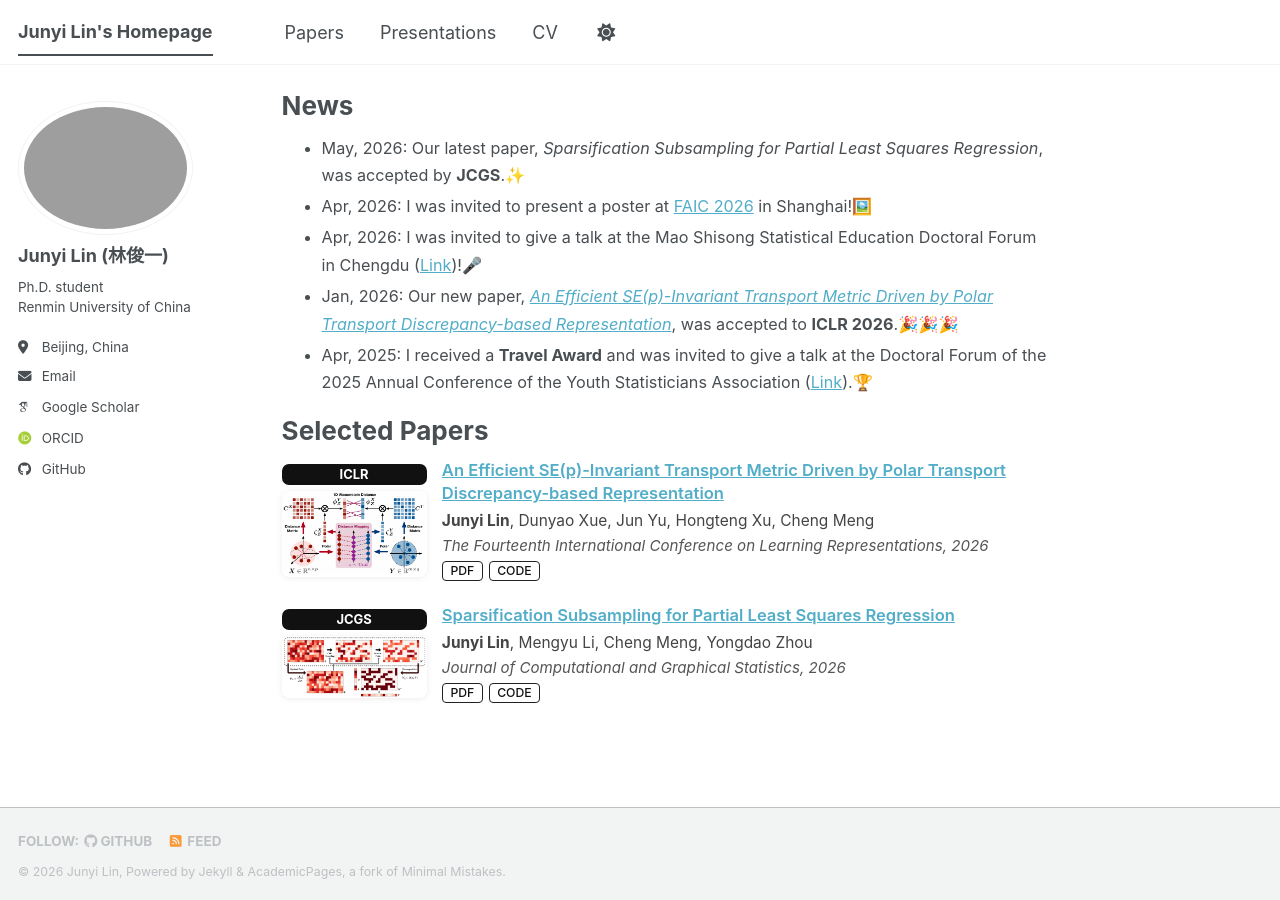
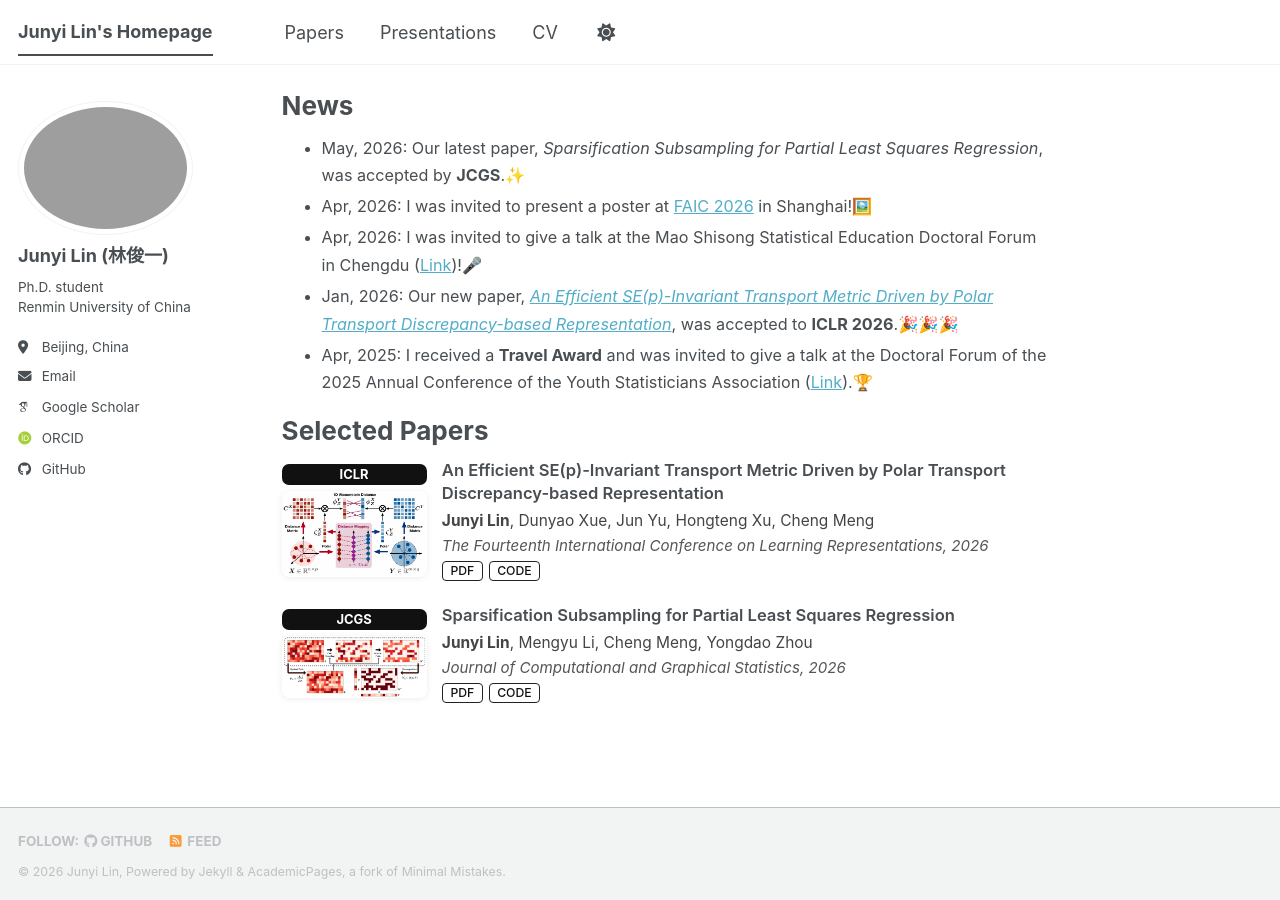
Before and after one commit to junyilin559/junyilin559.github.io, a Jekyll site: the page built from _pages/about.md, in a window 1280 px wide and 900 px high, scrolled down 290 px. Built offline with Jekyll 4.4.1, drawn with Linux system fonts in a browser that asks for light colours; some web fonts are replaced; a script bundle is joined from its source files by our own code; library files that are not in the unit come from our copies.

Commit message:
Update 260827

```diff
--- a/assets/css/main.scss
+++ b/assets/css/main.scss
@@ -89,6 +89,18 @@
   font-size: 0.92rem;
   line-height: 1.4;
   font-weight: 600;
+}
+
+.pub-title a,
+.pub-title a:visited {
+  color: inherit;
+  text-decoration: none;
+}
+
+.pub-title a:hover,
+.pub-title a:focus-visible {
+  color: inherit;
+  text-decoration: underline;
 }
 
 .pub-authors {
```
